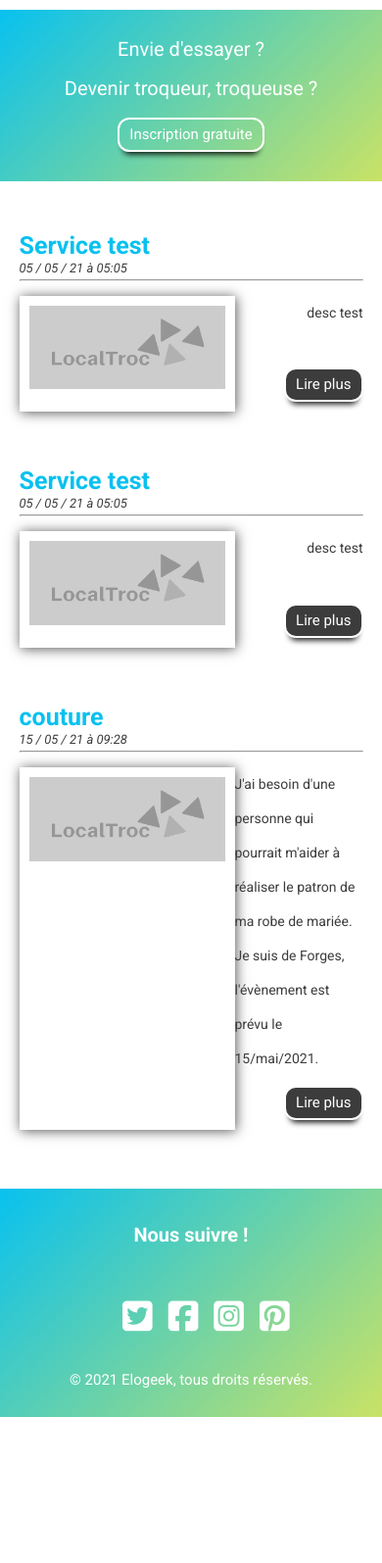
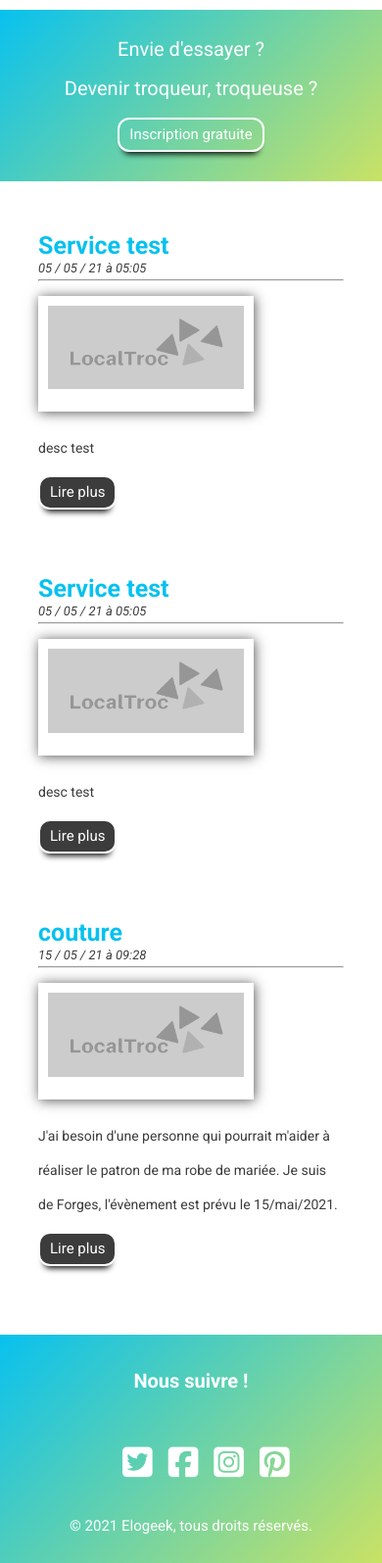
Before and after one commit to Elogeek/LocalTroc, a PHP site: page / in a window 390 px wide. Shown: the part 916-2511 px from the top of the page at 98% size. Before the commit the page ends 2362 px from the top, so only its background shows below. Run offline with PHP 8.4, Linux system fonts and the light colour scheme; data comes from the database, SQL or seed files in the repository; data that the repository does not hold is empty; some libraries are stand-ins or nearby versions.

Commit message:
Responsive home page.

```diff
--- a/View/home.php
+++ b/View/home.php
@@ -75,7 +75,13 @@ if(!$connected) { ?>
 
                 <div class="service-description-content">
                     <p>
-                        <?= wordwrap($service->getDescription(), 150) ?>
+                        <?php
+                        $description = $service->getDescription();
+                        if(strlen($description) > 200) {
+                            $description = substr($description, 0, 200) . '...';
+                        }
+                        echo $description;
+                        ?>
                     </p>
                     <a class="btn btn-secondary" href="">Lire plus</a>
                 </div>
--- a/assets/css/style.css
+++ b/assets/css/style.css
@@ -182,7 +182,7 @@ nav {
  * Last added services.
  */
 .container-last-services {
-    width: 50%;
+    width: 60%;
     margin: 0 auto;
 }
 
@@ -193,6 +193,7 @@ nav {
 .service-image {
     box-shadow: 1px 1px 12px #555;
     padding: 1rem;
+    margin-right: 3.5rem;
 }
 
 .service-image img {
@@ -217,13 +218,14 @@ nav {
 .service-description {
     display: flex;
     margin-top: 1.5rem;
+    align-items: flex-start;
 }
 
 .service-description-content {
     display: flex;
     flex-direction: column;
     justify-content: space-between;
-    align-items: flex-end;
+    align-items: flex-start;
     width: 100%;
 }
 
@@ -358,7 +360,7 @@ footer {
     }
 
     .container-last-services {
-        width: 70%;
+        width: 90%;
     }
 }
 
@@ -380,7 +382,15 @@ footer {
     }
 
     .container-last-services {
-        width: 90%;
+        width: 80%;
+    }
+
+    .service-description {
+        flex-direction: column;
+    }
+
+    .service-image {
+        margin-bottom: 2rem;
     }
 }
 
--- a/assets/js/Objects/GenericCarousel.js
+++ /dev/null
@@ -1,78 +0,0 @@
-/**
- * GenericCarousel for misc use.
- * @type {{}}
- */
-const GenericCarousel = function(diaporamaElement) {
-    this.counter = 0;
-    this.images = diaporamaElement.querySelector(".elements").children;
-    this.width = diaporamaElement.getBoundingClientRect().width;
-    this.next = diaporamaElement.querySelector("#navRight");
-    this.prev = diaporamaElement.querySelector("#navLeft");
-
-    /**
-     * Scroll the slide to the right
-     */
-    this.slideNext = () => {
-        this.counter++;
-        // beyond the end of the slide show, we "rewind"
-        if(this.counter === this.images.length) {
-            this.counter = 0;
-        }
-        // calculate the offset value
-
-        this.images[0].parentElement.style.transform = `translateX(${-this.width * this.counter}px)`
-    };
-
-    /**
-     * Scroll the slideshow to the left
-     */
-    this.slidePrev = () => {
-        this.counter--;
-        // If we go beyond the beginning of the slideshow, we start again at the end
-        if(this.counter < 0) {
-            this.counter = this.images.length - 1;
-        }
-
-        // calculate the offset value
-        this.images[0].parentElement.style.transform = `translateX(${-this.width * this.counter}px)`;
-    };
-
-    /**
-     * Clear diapo intervals.
-     */
-    this.stopTimer = () => {
-        clearInterval(this.timer);
-    };
-
-    /**
-     * restart scrolling
-     */
-    this.startTimer = () => {
-        this.timer = setInterval(this.slideNext, 4000);
-    };
-
-    /**
-     * Initialize diaporama.
-     */
-    this.init = function() {
-        // installation of event listeners on arrows
-        this.next.addEventListener("click", this.slideNext);
-        this.prev.addEventListener("click", this.slidePrev);
-
-        // Manage mouse hover
-        diaporamaElement.addEventListener("mouseover", this.stopTimer);
-        diaporamaElement.addEventListener("mouseout", this.startTimer);
-
-        //Implementation of "responsive"
-        window.addEventListener("resize", () => {
-            this.width = diaporamaElement.getBoundingClientRect().width;
-            this.slideNext();
-        });
-        this.slideNext();
-    }
-}
-
-const diapo = document.querySelector(".diapo");
-if(diapo) {
-    new GenericCarousel(diapo).init();
-}
```
